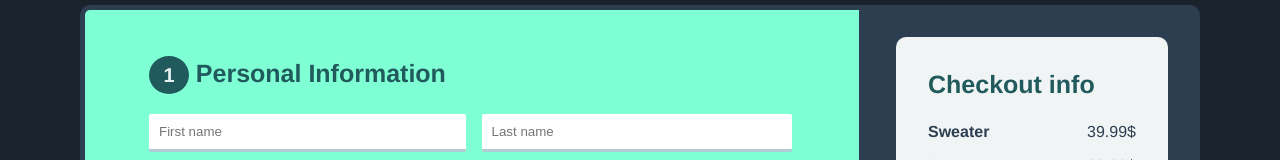
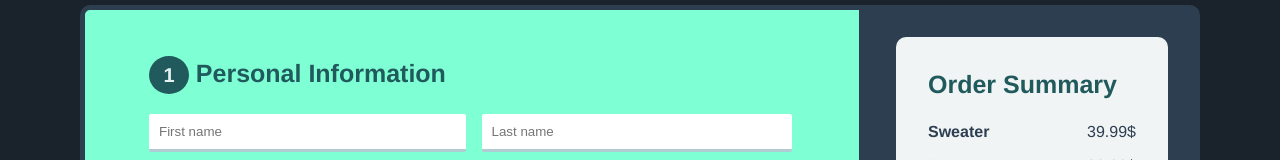
Before and after one commit to DavidSkole/VuePractices, a Vue app in the folder vuepractices/: page / in a window 1280 px wide. Shown: the part 199-359 px from the top of the page. Built offline with nearby package versions, Linux system fonts and the light colour scheme.

Commit message:
Ikke riktig

```diff
--- a/vuepractices/src/components/CheckoutForm.vue
+++ b/vuepractices/src/components/CheckoutForm.vue
@@ -24,7 +24,7 @@
       </div>
       <div class="right-section">
 		<div class="checkout-info">
-			<h1 class="checkoutHeader">Checkout info</h1>
+			<h1 class="checkoutHeader">Order Summary</h1>
 			<p class="checkout-item">Sweater <span class="right light">39.99$</span></p>
 			<p class="checkout-item">Pants <span class="right light">29.99$</span></p>
 			<p class="checkout-item">Socks <span class="right light">9.99$</span></p>
```
